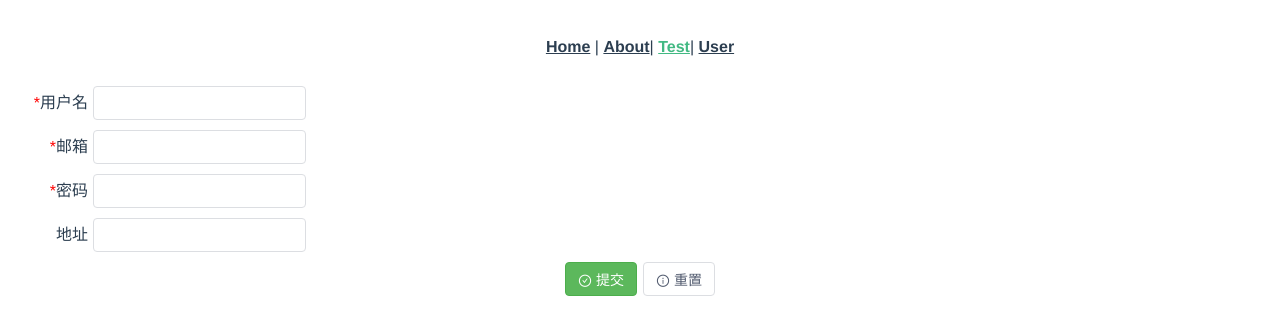
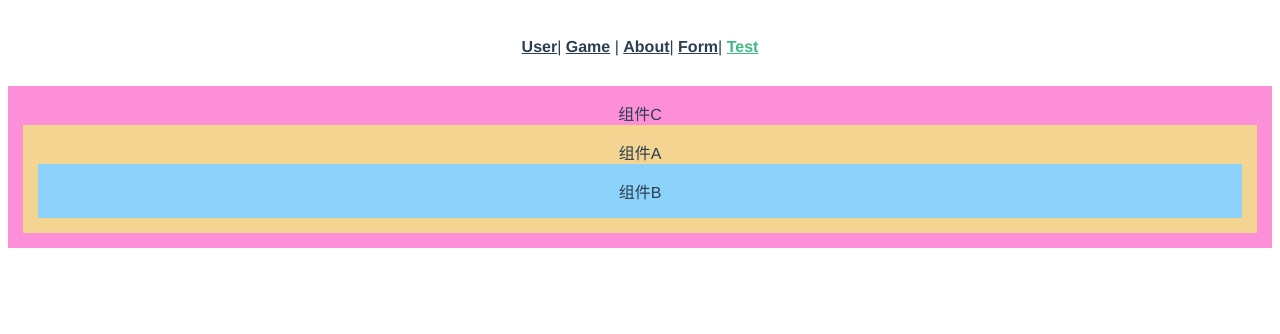
Before and after one commit to xiaomajia-YLP/vue-test, a Vue app: page /test in a window 1280 px wide. Shown: the top 334 px of the page. Built offline with nearby package versions, Linux system fonts and the light colour scheme.

Commit message:
assist.js

```diff
--- a/src/App.vue
+++ b/src/App.vue
@@ -1,10 +1,11 @@
 <template>
   <div id="app">
     <div id="nav">
-      <router-link to="/game">Home</router-link> |
+      <router-link to="/">User</router-link>|
+      <router-link to="/game">Game</router-link> |
       <router-link to="/about">About</router-link>|
-      <router-link to="/test">Test</router-link>|
-      <router-link to="/">User</router-link>
+      <router-link to="/form">Form</router-link>|
+      <router-link to="/test">Test</router-link>
     </div>
     <router-view />
   </div>
--- a/src/components/com/comA.vue
+++ b/src/components/com/comA.vue
@@ -1,19 +1,32 @@
 <template>
-<div class="box" @click="handleClick">组件A</div>
+  <div class="cont-a">
+    <div>组件A</div>
+    <com-b></com-b>
+  </div>
 </template>
 <script>
-  export default {
-    name: 'comA',
-    inject: ['nick'],
-    mounted() {
-      console.log('A----'+this.nick);
-    },
-    methods: {
-      handleClick(){
-
-      }
-    },
+import comB from "./comB";
+export default {
+  name: "comA",
+  props: {},
+  data() {
+    return {
+      name: "Spencer Reid"
+    };
+  },
+  methods: {
+    sayHi() {
+      console.log("component-a: function sayhi");
+    }
+  },
+  components: {
+    comB
   }
+};
 </script>
 <style lang='less' scoped>
+.cont-a {
+  padding: 15px;
+  background-color: #f3d490;
+}
 </style>
--- a/src/components/com/comB.vue
+++ b/src/components/com/comB.vue
@@ -1,23 +1,28 @@
 <template>
-  <div> 组件B</div>
+  <div class="cont-b">
+    <div>组件B</div>
+  </div>
 </template>
 <script>
-  export default {
-    name: 'comB',
-    provide: {
-      name: 'Spencer Reid'
-    },
-    inject: ['nick'],
-    mounted() {
-      console.log('B----'+this.nick);
-      this.$on('on-message', this.showMessage);
-    },
-    methods: {
-      showMessage (text) {
-        console.log(text);
-      }
-    },
+import { findComponentUpward } from "../../utils/assist.js";
+export default {
+  name: "comB",
+  props: {},
+  data() {
+    return {};
+  },
+  methods: {},
+  mounted() {
+    const comA = findComponentUpward(this, "comA");
+    if (comA) {
+      console.log("this is comB:" + comA.name);
+    }
   }
+};
 </script>
 <style lang='less' scoped>
+.cont-b {
+  padding: 15px;
+  background-color: #8dd2fa;
+}
 </style>
--- /dev/null
+++ b/src/components/com/comC.vue
@@ -0,0 +1,33 @@
+<template>
+  <div class="cont-c">
+    <div>组件C</div>
+    <com-a></com-a>
+  </div>
+</template>
+<script>
+import comA from "./comA";
+import { findComponentDownward } from "../../utils/assist.js";
+export default {
+  name: "comC",
+  props: {},
+  data() {
+    return {};
+  },
+  methods: {},
+  components: {
+    comA
+  },
+  mounted() {
+    const comA = findComponentDownward(this, "comA");
+    if (comA) {
+      console.log("this is comC:"+comA.name);
+    }
+  }
+};
+</script>
+<style lang='less' scoped>
+.cont-c {
+  padding: 15px;
+  background-color: #fd8fd8;
+}
+</style>
--- a/src/components/x-form/x-form-item.vue
+++ b/src/components/x-form/x-form-item.vue
@@ -123,8 +123,6 @@ export default {
   // 组件渲染时，将实例缓存到form中
   mounted() {
     // 若没有传入prop，则无需校验，也就不用缓存
-    console.log("x-form-item: mounted ----- " + this.prop);
-
     if (this.prop) {
       this.dispatch("xForm", "on-form-item-add", this);
 
--- a/src/components/x-form/x-form.vue
+++ b/src/components/x-form/x-form.vue
@@ -61,7 +61,6 @@ export default {
     console.log("--- x-form: created ---");
     // form-item 组件渲染时，将实例缓存到form中
     this.$on("on-form-item-add", (field) => {
-      console.log("xForm $on:" + field.prop);
       if (field) this.fields.push(field);
     });
     // form-item 组件销毁时，将实例从缓存中移除
--- a/src/router.js
+++ b/src/router.js
@@ -1,6 +1,6 @@
 import Vue from 'vue'
 import Router from 'vue-router'
-import Home from './views/Home.vue'
+import Game from './views/Game.vue'
 
 Vue.use(Router)
 // console.log(process.env);
@@ -10,10 +10,10 @@ let router = new Router({
   base: process.env.BASE_URL,
   routes: [{
       path: '/game',
-      name: 'home',
-      component: Home,
+      name: 'game',
+      component: Game,
       meta: {
-        title: '首页'
+        title: '数字迷盘'
       }
     },
     {
@@ -43,6 +43,14 @@ let router = new Router({
       meta: {
         title: '个人中心'
       }
+    },
+    {
+      path: '/form',
+      name: 'form',
+      component: () => import( /* webpackChunkName: "form" */ './views/Form.vue'),
+      meta: {
+        title: '表单组件封装'
+      }
     }
   ]
 })
--- /dev/null
+++ b/src/utils/assist.js
@@ -0,0 +1,109 @@
+// 找到任意组件实例——findComponents 系列方法
+// xmj 2019.03.04
+
+
+/**
+ * 由一个组件，向上找到最近的指定组件
+ * @param {*} context 当前组件
+ * @param {String} componentName 指定组件名称
+ * @returns
+ */
+function findComponentUpward(context, componentName) {
+  let parent = context.$parent;
+  let name = parent.$options.name;
+
+  while (parent && (!name || [componentName].indexOf(name) < 0)) {
+    parent = parent.$parent;
+    if (parent) name = parent.$options.name;
+  }
+
+  return parent;
+}
+
+
+
+/**
+ * 向上找到所有的指定组件
+ * findComponentsUpward的使用场景较少，一般只用在递归组件里(只有递归组件的父级才是自身)
+ * @param {*} context 当前组件
+ * @param {String} componentName 指定组件名称
+ * @returns {Array}
+ */
+function findComponentsUpward(context, componentName) {
+  let parents = [];
+  const parent = context.$parent;
+
+  if (parent) {
+    if (parent.$options.name === componentName) parents.push(parent);
+    return parents.concat(findComponentsUpward(parent, componentName));
+  } else {
+    return []
+  }
+}
+
+
+/**
+ * 向下找到最近的指定组件
+ * @param {*} context 当前组件
+ * @param {String} componentName 指定组件名称
+ * @returns
+ */
+function findComponentDownward(context, componentName) {
+  let children = context.$children;
+  let theChild = null;
+  if (children.length) {
+    for (const child of children) {
+      const name = child.$options.name;
+      if (name === componentName) {
+        theChild = child;
+        break;
+      } else {
+        theChild = findComponentDownward(child, componentName);
+        if (theChild) break;
+      }
+    }
+  }
+  return theChild
+}
+
+
+/**
+ * 向下找到所有指定的组件
+ * @param {*} context 当前组件
+ * @param {String} componentName 指定组件名称
+ * @returns {Array}
+ */
+function findComponentsDownward(context, componentName) {
+  return context.$children.reduce((components, child) => {
+    if (child.$options.name === componentName) components.push(child);
+    const foundChild = findComponentsDownward(child, componentName);
+    components.concat(foundChild);
+  }, [])
+}
+
+
+
+/**
+ * 找到指定组件的兄弟组件
+ * @param {*} context 当前组件
+ * @param {*} componentName 目标组件名称
+ * @param {boolean} [exceptMe=true] 是否排除自身
+ * @returns
+ */
+function findBrotherComponents(context, componentName, exceptMe = true) {
+  let res = context.$parent.$children.filter(item => {
+    return item.$options.name === componentName;
+  })
+  // 排除自身
+  let index = res.findIndex(item => item._uid === context._uid);
+  if (exceptMe) res.splice(index, 1);
+  return res;
+}
+
+export {
+  findComponentUpward,
+  findComponentsUpward,
+  findComponentDownward,
+  findComponentsDownward,
+  findBrotherComponents
+};
--- /dev/null
+++ b/src/views/Form.vue
@@ -0,0 +1,111 @@
+<template>
+  <div class='app-container'>
+    <x-form
+      :model="formValidate"
+      :rules="ruleValidate"
+      ref="form"
+    >
+      <x-form-item
+        label="用户名"
+        prop="name"
+      >
+        <x-input v-model="formValidate.name"></x-input>
+      </x-form-item>
+      <x-form-item
+        label="邮箱"
+        prop="email"
+      >
+        <x-input v-model="formValidate.email"></x-input>
+      </x-form-item>
+      <x-form-item
+        label="密码"
+        prop="password1"
+      >
+        <x-input
+          v-model="formValidate.password1"
+          type="password"
+        ></x-input>
+      </x-form-item>
+      <x-form-item
+        label="地址"
+        prop="address"
+      >
+        <x-input v-model="formValidate.address"></x-input>
+      </x-form-item>
+      <x-form-item
+        class="form-button"
+      >
+        <x-button
+          color="success"
+          icon="check-circle"
+          @on-click="handleSubmit"
+        >提交</x-button>
+        <x-button
+          color="default"
+          icon="info-circle"
+          @click.native="handleReset"
+        >重置</x-button>
+      </x-form-item>
+    </x-form>
+
+  </div>
+</template>
+<script>
+import xFormItem from "../components/x-form/x-form-item";
+import xForm from "../components/x-form/x-form";
+import xInput from "../components/x-input/x-input";
+import xButton from "../components/x-button/x-button";
+
+export default {
+  data() {
+    return {
+      formValidate: {
+        name: "",
+        email: ""
+      },
+      ruleValidate: {
+        name: [
+          { required: true, message: "请输入用户名", trigger: "blur" },
+          { min: 3, max: 11, message: "长度在 3 到 11 个字符", trigger: "blur" }
+        ],
+        email: [
+          { required: true, message: "邮箱不能为空", trigger: "blur" },
+          { type: "email", message: "邮箱格式不正确", trigger: "blur" }
+        ],
+        password1: [
+          { required: true, message: "请填写密码", trigger: "blur" },
+          { min: 6, max: 13, message: "长度在 6 到 13 个字符", trigger: "blur" }
+        ],
+        address: [
+          { min: 3, max: 30, message: "长度在 3 到 30 个字符", trigger: "blur" }
+        ]
+      }
+    };
+  },
+  components: {
+    xForm,
+    xFormItem,
+    xInput,
+    xButton
+  },
+  methods: {
+    handleSubmit() {
+      this.$refs.form.validated(valid => {
+        if (valid) {
+          console.log("验证通过");
+        } else {
+          console.error("表单校验失败");
+        }
+      });
+    },
+    handleReset() {
+      this.$refs.form.resetFields();
+    }
+  }
+};
+</script>
+<style lang='less' scoped>
+.form-button {
+  justify-content: center;
+}
+</style>
--- a/src/views/Test.vue
+++ b/src/views/Test.vue
@@ -1,111 +1,19 @@
 <template>
-  <div class='app-container'>
-    <x-form
-      :model="formValidate"
-      :rules="ruleValidate"
-      ref="form"
-    >
-      <x-form-item
-        label="用户名"
-        prop="name"
-      >
-        <x-input v-model="formValidate.name"></x-input>
-      </x-form-item>
-      <x-form-item
-        label="邮箱"
-        prop="email"
-      >
-        <x-input v-model="formValidate.email"></x-input>
-      </x-form-item>
-      <x-form-item
-        label="密码"
-        prop="password1"
-      >
-        <x-input
-          v-model="formValidate.password1"
-          type="password"
-        ></x-input>
-      </x-form-item>
-      <x-form-item
-        label="地址"
-        prop="address"
-      >
-        <x-input v-model="formValidate.address"></x-input>
-      </x-form-item>
-      <x-form-item
-        class="form-button"
-      >
-        <x-button
-          color="success"
-          icon="check-circle"
-          @on-click="handleSubmit"
-        >提交</x-button>
-        <x-button
-          color="default"
-          icon="info-circle"
-          @click.native="handleReset"
-        >重置</x-button>
-      </x-form-item>
-    </x-form>
-
+  <div>
+    <com-c></com-c>
   </div>
 </template>
 <script>
-import xFormItem from "../components/x-form/x-form-item";
-import xForm from "../components/x-form/x-form";
-import xInput from "../components/x-input/x-input";
-import xButton from "../components/x-button/x-button";
-
+import comC from "../components/com/comC";
 export default {
   data() {
-    return {
-      formValidate: {
-        name: "",
-        email: ""
-      },
-      ruleValidate: {
-        name: [
-          { required: true, message: "请输入用户名", trigger: "blur" },
-          { min: 3, max: 11, message: "长度在 3 到 11 个字符", trigger: "blur" }
-        ],
-        email: [
-          { required: true, message: "邮箱不能为空", trigger: "blur" },
-          { type: "email", message: "邮箱格式不正确", trigger: "blur" }
-        ],
-        password1: [
-          { required: true, message: "请填写密码", trigger: "blur" },
-          { min: 6, max: 13, message: "长度在 6 到 13 个字符", trigger: "blur" }
-        ],
-        address: [
-          { min: 3, max: 30, message: "长度在 3 到 30 个字符", trigger: "blur" }
-        ]
-      }
-    };
+    return {};
   },
   components: {
-    xForm,
-    xFormItem,
-    xInput,
-    xButton
+    comC
   },
-  methods: {
-    handleSubmit() {
-      this.$refs.form.validated(valid => {
-        if (valid) {
-          console.log("验证通过");
-        } else {
-          console.error("表单校验失败");
-        }
-      });
-    },
-    handleReset() {
-      this.$refs.form.resetFields();
-    }
-  }
+  methods: {}
 };
 </script>
 <style lang='less' scoped>
-.form-button {
-  justify-content: center;
-}
 </style>
```
Also changed, not shown: src/views/Game.vue (renamed from src/views/Home.vue).
